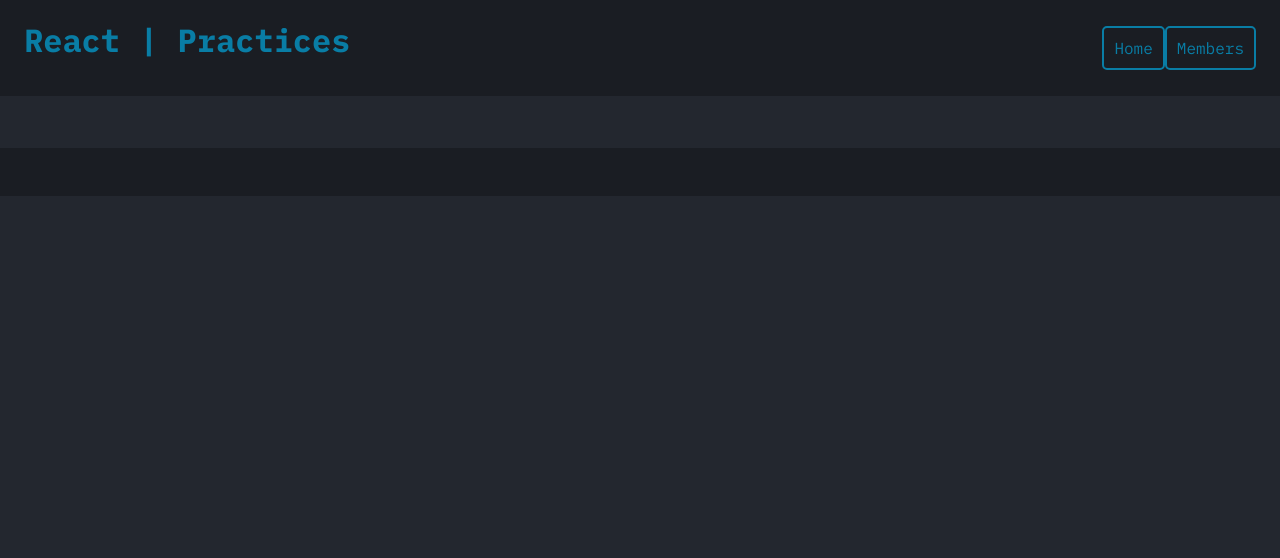
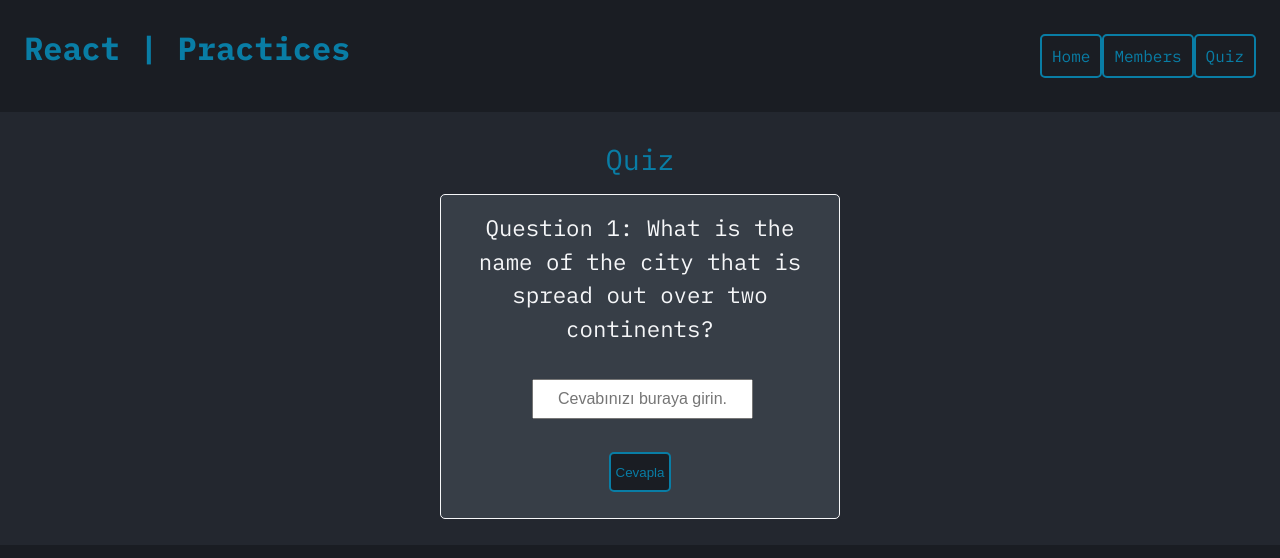
Before and after one commit to HulyaMartli/ReactExercises03-Practice, a React (Vite) app: page /quiz in a window 1280 px wide. Shown: the top 558 px of the page. Built offline with nearby package versions, Linux system fonts and the light colour scheme.

Commit message:
using Promise and useState together in Quiz example

```diff
--- a/src/App.css
+++ b/src/App.css
@@ -9,6 +9,7 @@ body {
   font-family: 'IBM Plex Mono', monospace;
   background-color: var(--third--color);
   color: var(--white--color);
+  line-height: 1.5;
 }
 
 :root {
@@ -134,6 +135,7 @@ form {
   gap: var(--spacing-md);
   width: 400px;
   border-radius: 5px;
+  align-items: center;
 }
 
 form input[type="text"], form input[type="email"]{
--- a/src/App.jsx
+++ b/src/App.jsx
@@ -6,6 +6,7 @@ import { NavMain } from './components/NavMain'
 import { Page01 } from './pages/Page01'
 import { Page02 } from './pages/Page02'
 import { Routes, Route } from "react-router";
+import { Page03 } from './pages/Page03'
 
 
 function App() {
@@ -20,6 +21,7 @@ function App() {
       <Routes>
         <Route path="/" element={<Page01/>} />
         <Route path="/members" element={<Page02/>} />
+        <Route path="/quiz" element={<Page03 />} />
       </Routes>
     </main>
     <footer className={styles.NavFooter}></footer>
--- /dev/null
+++ b/src/assets/styles/Quiz.module.css
@@ -0,0 +1,35 @@
+.QuizForm{
+    background-color: rgb(105, 116, 126, 0.3);
+}
+
+.Correct {
+    color: green;
+    border: 1px solid green;
+    border-radius: 5px;
+    padding: 10px;
+    width: 50%;
+    background-color: rgb(108, 143, 108, 0.1);
+}
+
+.Correct h4 {
+    font-weight: bolder;
+}
+
+
+.Correct > p > span {
+    font-weight: bolder;
+}
+
+.False {
+    color: red;
+    border: 1px solid red;
+    border-radius: 5px;
+    padding: 10px;
+    background-color: rgb(236, 185, 167, 0.1);
+    width: 400px;
+    margin-top: 5px;
+}
+
+.False h4 {
+    font-weight: bolder;
+}
--- a/src/components/NavMain.jsx
+++ b/src/components/NavMain.jsx
@@ -11,6 +11,9 @@ export function NavMain(){
             <li>
                 <Link to="/members">Members</Link>
             </li>
+            <li>
+                <Link to="/quiz">Quiz</Link>
+            </li>
         </ul>
     </nav>
     )
--- /dev/null
+++ b/src/components/Quiz.jsx
@@ -0,0 +1,94 @@
+import { useState } from "react";
+import styles from "../assets/styles/Quiz.module.css"
+
+
+
+export function Quiz() {
+
+    const [answer, setAnswer] = useState("");
+
+    return (<>
+
+        <QuestionBox answer={answer} setAnswer={setAnswer} />
+
+    </>)
+
+
+}
+
+function submitAnswer(answer) {
+
+    return new Promise((resolve, reject) => {
+
+
+        if (answer === "istanbul")
+
+            resolve("Success!")
+
+        else {
+
+            reject(new Error("Nice try!"))
+
+        }
+
+    })
+
+}
+
+function Question({ answer, setAnswer, setStatus }) {
+
+    function handleSubmit(e) {
+
+        e.preventDefault();
+
+        submitAnswer(answer).then(
+            message => setStatus(message)
+        ).catch(
+            err => { setStatus(err.message) }
+        )
+
+    }
+
+    return (
+        <>
+
+            <form onSubmit={handleSubmit} className={styles.QuizForm}>
+
+                <h3>Question 1: What is the name of the city that is spread out over two continents?</h3>
+
+                <input type="text" onChange={(e) => setAnswer(e.target.value.toLowerCase())} value={answer} placeholder="Cevabınızı buraya girin." />
+
+                <button type="submit" disabled={answer == "" && true}> Cevapla </button>
+
+            </form>
+        </>)
+}
+
+
+function QuestionBox({ answer, setAnswer }) {
+    const [status, setStatus] = useState("");
+
+    if (status === "") {
+        return <Question answer={answer} setAnswer={setAnswer} setStatus={setStatus} />
+
+    } else if (status === "Success!") {
+        return (
+            <div className={styles.Correct}>
+                <h4>{status}</h4>
+                <p>The city that is spread out over two continents is <span>İstanbul!</span></p>
+            </div>
+        )
+    } else {
+        return (
+            <>
+                <Question answer={answer} setAnswer={setAnswer} setStatus={setStatus} />
+
+                <div className={styles.False}>
+                    <h4>{status}</h4>
+                    <p>C&apos;mon you know this... <br/> Let&apos;s try again!</p>
+                </div>
+            </>
+
+        )
+    }
+}
--- /dev/null
+++ b/src/pages/Page03.jsx
@@ -0,0 +1,10 @@
+import { Quiz } from "../components/Quiz";
+
+export function Page03(){
+    return(
+        <section>
+            <h2>Quiz</h2>
+            <Quiz/>
+        </section>
+    )
+}
```
